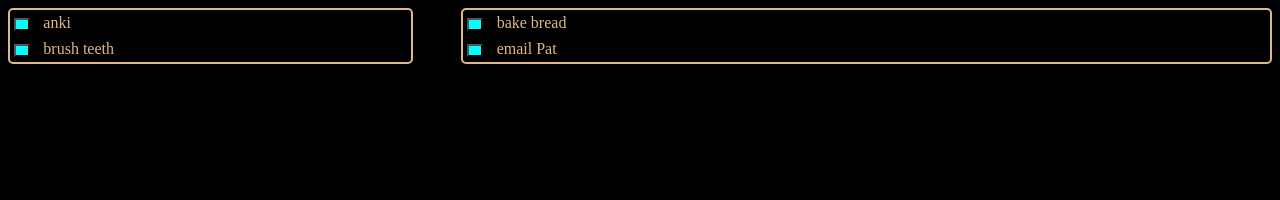
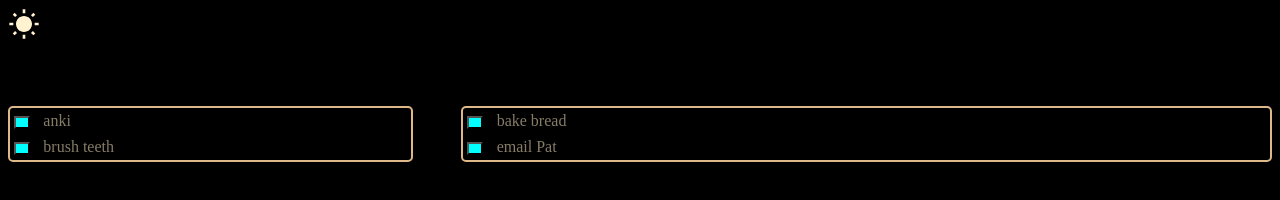
Before and after one commit to mjulmer/todolist, a website built with webpack: page src/template.html in a window 1280 px wide. Built offline with nearby package versions, Linux system fonts and the light colour scheme.

Commit message:
Add light and dark mode & affordance to switch

```diff
--- a/src/dom-manager.js
+++ b/src/dom-manager.js
@@ -1,6 +1,26 @@
 "use strict";
 
-export { updateListUi };
+export { populateInitialUi, updateListUi };
+
+function populateInitialUi() {
+  // In practice, this would be read from settings / cookie / browser default.
+  // But this is a personal project and the functionality I really want is
+  // "don't blind me when I'm coding at night but also support light mode that
+  // doesn't turn off every refresh". So...
+  // TODO: read this as a preference once suporting local storage
+  const isDarkModeDefault = true;
+  const root = document.documentElement;
+  root.className = isDarkModeDefault ? "dark" : "light";
+  const themeButton = document.querySelector("#color-theme-toggle");
+  themeButton.className = "dark";
+
+  themeButton.addEventListener("click", (event) => {
+    event.target.className === "dark"
+      ? (event.target.className = "light")
+      : (event.target.className = "dark");
+    root.className = root.className === "dark" ? "light" : "dark";
+  });
+}
 
 function updateListUi(list) {
   const listNode = document.querySelector("#list-" + list.id);
--- a/src/index.js
+++ b/src/index.js
@@ -2,7 +2,9 @@
 
 import "./styles.css";
 import { TodoItem, TodoList } from "./todo-classes.js";
-import { updateListUi } from "./dom-manager.js";
+import { populateInitialUi, updateListUi } from "./dom-manager.js";
+
+populateInitialUi();
 
 const dailiesList = new TodoList("Dailies", "dailies");
 dailiesList.addItem("anki");
--- a/src/styles.css
+++ b/src/styles.css
@@ -1,9 +1,41 @@
+:root.dark {
+  --background-color: black;
+  --text-color: #867c68;
+}
+
+:root.light {
+  --background-color: #eed0b8;
+  --text-color: black;
+}
+
 body {
-  background-color: black;
-  color: burlywood;
+  background-color: var(--background-color, black);
+  color: var(--text-color, white);
   display: grid;
   gap: 3rem;
   grid-template-columns: 1fr 2fr;
+  grid-template-rows: 50px 1fr;
+}
+
+#header {
+  grid-column: 1 / -1;
+}
+
+#color-theme-toggle {
+  width: 2rem;
+  height: 2rem;
+  border: none;
+  background-color: var(--background-color, black);
+}
+
+#color-theme-toggle.dark {
+  /* background-color: black; */
+  background-image: url("./icons/white-balance-sunny.svg");
+}
+
+#color-theme-toggle.light {
+  /* background-color: white; */
+  background-image: url("./icons/weather-night.svg");
 }
 
 .container {
--- a/src/template.html
+++ b/src/template.html
@@ -6,6 +6,9 @@
     <title>wtdtdtd</title>
   </head>
   <body>
+    <div id="header">
+      <button id="color-theme-toggle"></button>
+    </div>
     <div id="list-dailies" class="dailies container">dailies</div>
     <div id="list-dropzone" class="dropzone container"></div>
   </body>
--- a/src/todo-classes.js
+++ b/src/todo-classes.js
@@ -4,6 +4,7 @@ class TodoItem {
   id;
   name;
   description;
+  completed = false;
 
   constructor(id, name, description) {
     this.id = id;
@@ -35,17 +36,3 @@ class TodoList {
     }
   }
 }
-
-// individual todo items
-// - recurring or not
-// - should carry over days or not
-// - tags
-// - title, description, dueDate and priority
-// - streak for daily recurring items
-// - unique ID (same for all instances of a recurring item)
-
-// affordances:
-//  - edit
-//  - delete
-//  - mark complete
-//  -
```
Also changed, not shown: src/icons/weather-night.svg (added), src/icons/white-balance-sunny.svg (added).
